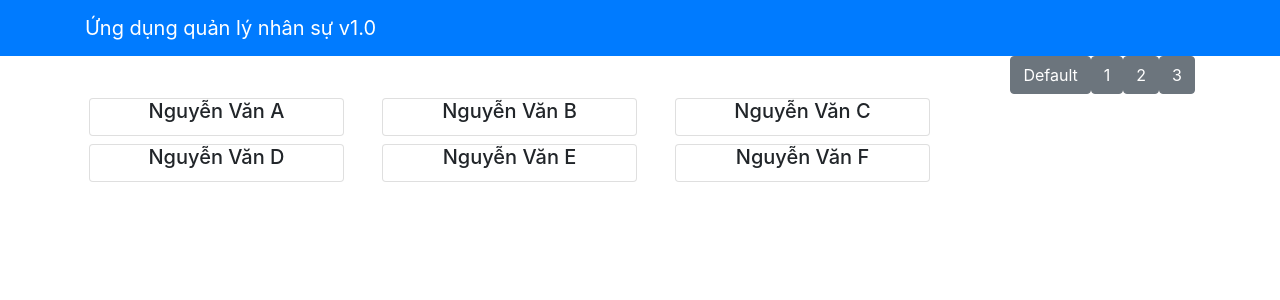
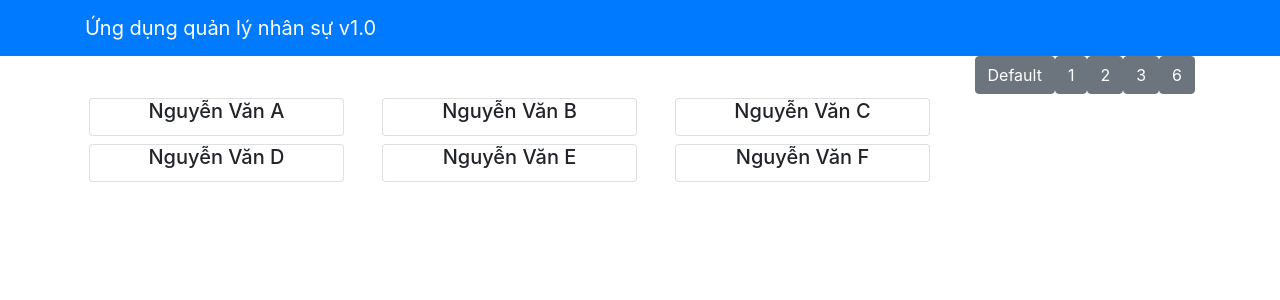
Before and after one commit to TrKhoa/git-test, a React (Create React App) app: page / in a window 1280 px wide. Shown: the top 300 px of the page. Built offline with nearby package versions, Linux system fonts and the light colour scheme.

Commit message:
6 column added

```diff
--- a/src/components/StaffListComponent.js
+++ b/src/components/StaffListComponent.js
@@ -27,6 +27,9 @@ class StaffList extends Component {
         break;
       case 3:
         this.setState({ selectedColumnNumber: "col-3"})
+        break;
+      case 6:
+        this.setState({ selectedColumnNumber: "col-1"})
         break;
       default:
         this.setState({ selectedColumnNumber: "col-12 col-lg-3 col-md-5"})
@@ -64,6 +67,7 @@ class StaffList extends Component {
       <Button onClick={ () => {this.handleColumn(1)}}>1</Button>
       <Button onClick={ () => {this.handleColumn(2)}}>2</Button>
       <Button onClick={ () => {this.handleColumn(3)}}>3</Button>
+      <Button onClick={ () => {this.handleColumn(6)}}>6</Button>
     </div>
        <div className="row">
         { menu }
```
